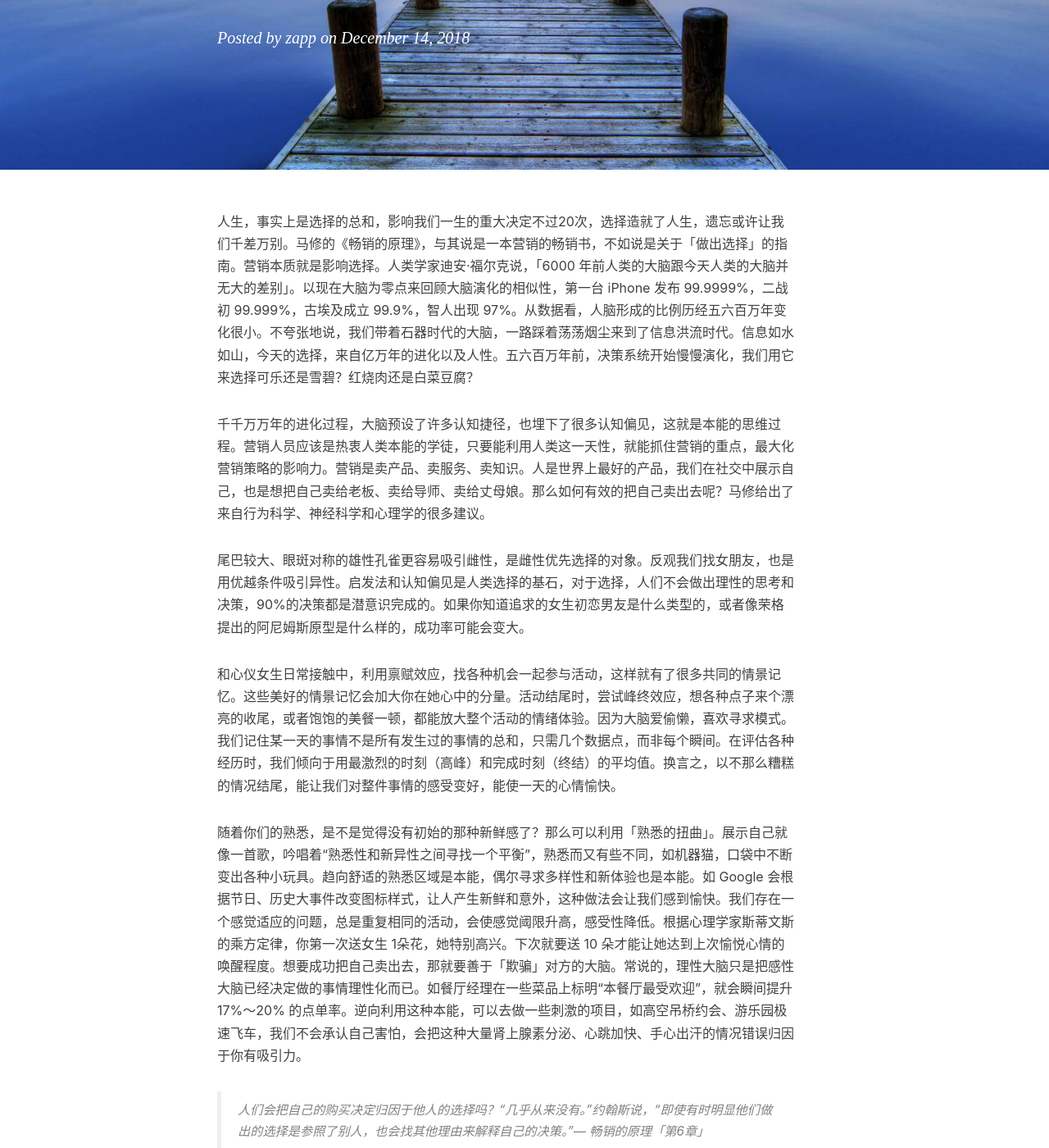
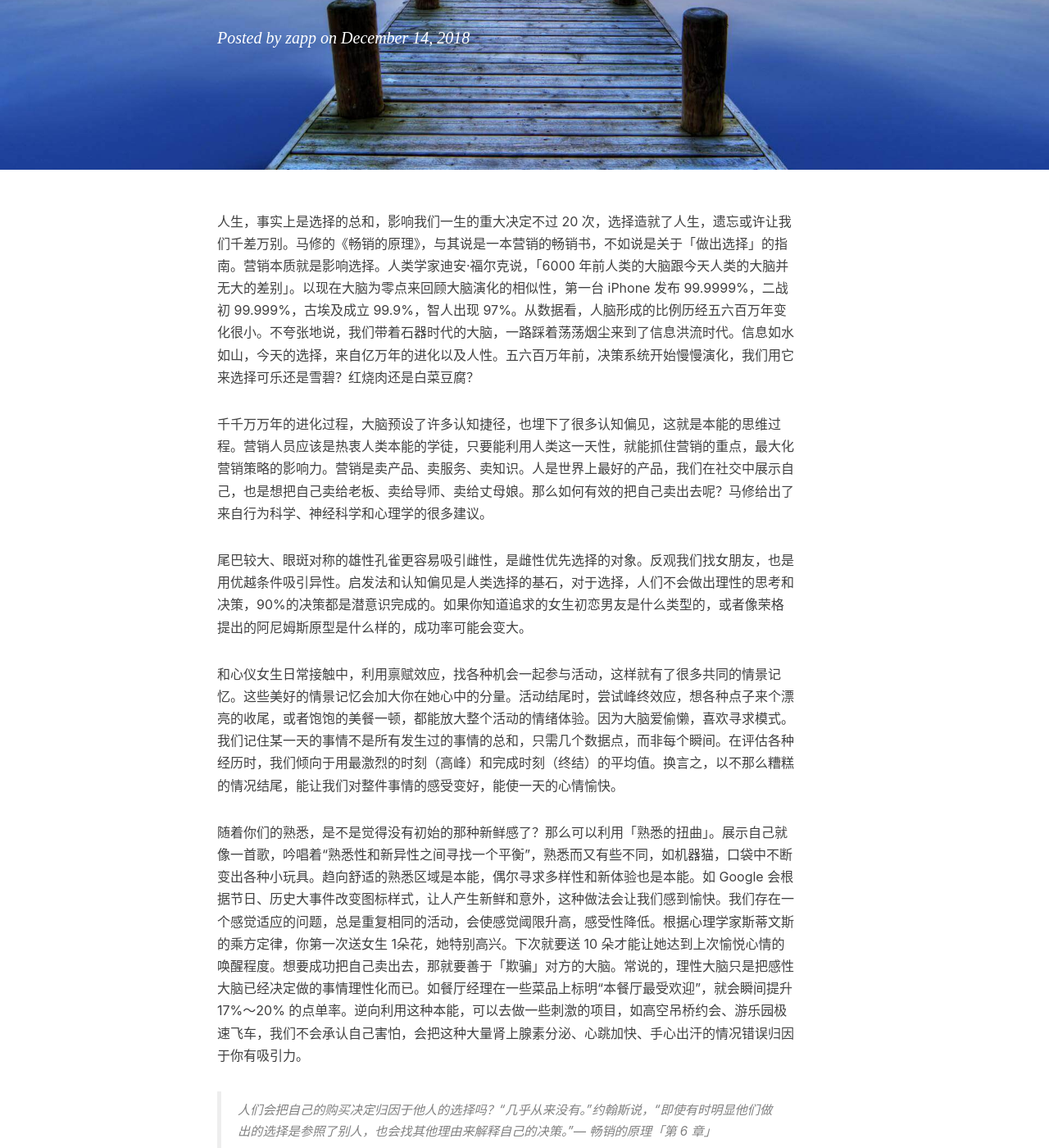
Before and after one commit to zapp926/blog, a Jekyll site: the page built from _posts/2018-12-14-the-business-of-chice.md, in a window 1280 px wide and 1400 px high, scrolled down 358 px. Shown: the whole window at 82% size. Built offline with Jekyll 4.4.1, drawn with Linux system fonts in a browser that asks for light colours; nearby versions of some CDN libraries; comment, search, counter and statistics services are not loaded; some of the changed text lies outside the part shown.

Commit message:
change format

```diff
--- a/_posts/2018-12-14-the-business-of-chice.md
+++ b/_posts/2018-12-14-the-business-of-chice.md
@@ -9,7 +9,7 @@ tags:
     - 读书笔记
 ---
 
-人生，事实上是选择的总和，影响我们一生的重大决定不过20次，选择造就了人生，遗忘或许让我们千差万别。马修的《畅销的原理》，与其说是一本营销的畅销书，不如说是关于「做出选择」的指南。营销本质就是影响选择。人类学家迪安·福尔克说，「6000 年前人类的大脑跟今天人类的大脑并无大的差别」。以现在大脑为零点来回顾大脑演化的相似性，第一台 iPhone 发布 99.9999%，二战初 99.999%，古埃及成立 99.9%，智人出现 97%。从数据看，人脑形成的比例历经五六百万年变化很小。不夸张地说，我们带着石器时代的大脑，一路踩着荡荡烟尘来到了信息洪流时代。信息如水如山，今天的选择，来自亿万年的进化以及人性。五六百万年前，决策系统开始慢慢演化，我们用它来选择可乐还是雪碧？红烧肉还是白菜豆腐？
+人生，事实上是选择的总和，影响我们一生的重大决定不过 20 次，选择造就了人生，遗忘或许让我们千差万别。马修的《畅销的原理》，与其说是一本营销的畅销书，不如说是关于「做出选择」的指南。营销本质就是影响选择。人类学家迪安·福尔克说，「6000 年前人类的大脑跟今天人类的大脑并无大的差别」。以现在大脑为零点来回顾大脑演化的相似性，第一台 iPhone 发布 99.9999%，二战初 99.999%，古埃及成立 99.9%，智人出现 97%。从数据看，人脑形成的比例历经五六百万年变化很小。不夸张地说，我们带着石器时代的大脑，一路踩着荡荡烟尘来到了信息洪流时代。信息如水如山，今天的选择，来自亿万年的进化以及人性。五六百万年前，决策系统开始慢慢演化，我们用它来选择可乐还是雪碧？红烧肉还是白菜豆腐？
 
 千千万万年的进化过程，大脑预设了许多认知捷径，也埋下了很多认知偏见，这就是本能的思维过程。营销人员应该是热衷人类本能的学徒，只要能利用人类这一天性，就能抓住营销的重点，最大化营销策略的影响力。营销是卖产品、卖服务、卖知识。人是世界上最好的产品，我们在社交中展示自己，也是想把自己卖给老板、卖给导师、卖给丈母娘。那么如何有效的把自己卖出去呢？马修给出了来自行为科学、神经科学和心理学的很多建议。
 
@@ -19,13 +19,13 @@ tags:
 
 随着你们的熟悉，是不是觉得没有初始的那种新鲜感了？那么可以利用「熟悉的扭曲」。展示自己就像一首歌，吟唱着“熟悉性和新异性之间寻找一个平衡”，熟悉而又有些不同，如机器猫，口袋中不断变出各种小玩具。趋向舒适的熟悉区域是本能，偶尔寻求多样性和新体验也是本能。如 Google 会根据节日、历史大事件改变图标样式，让人产生新鲜和意外，这种做法会让我们感到愉快。我们存在一个感觉适应的问题，总是重复相同的活动，会使感觉阈限升高，感受性降低。根据心理学家斯蒂文斯的乘方定律，你第一次送女生 1朵花，她特别高兴。下次就要送 10 朵才能让她达到上次愉悦心情的唤醒程度。想要成功把自己卖出去，那就要善于「欺骗」对方的大脑。常说的，理性大脑只是把感性大脑已经决定做的事情理性化而已。如餐厅经理在一些菜品上标明“本餐厅最受欢迎”，就会瞬间提升 17%～20% 的点单率。逆向利用这种本能，可以去做一些刺激的项目，如高空吊桥约会、游乐园极速飞车，我们不会承认自己害怕，会把这种大量肾上腺素分泌、心跳加快、手心出汗的情况错误归因于你有吸引力。
 
-> 人们会把自己的购买决定归因于他人的选择吗？“几乎从来没有。”约翰斯说，“即使有时明显他们做出的选择是参照了别人，也会找其他理由来解释自己的决策。”— 畅销的原理「第6章」
+> 人们会把自己的购买决定归因于他人的选择吗？“几乎从来没有。”约翰斯说，“即使有时明显他们做出的选择是参照了别人，也会找其他理由来解释自己的决策。”— 畅销的原理「第 6 章」
 
 交往过程中，你有没有挖空心思想各种共同话题来增进了解呢？那么怎么做才更有效呢？罗伯特·西奥迪尼说，「在奉承面前，我们都软弱无力」。这种奉承连最聪明的人都抵抗不住。行为科学的实验发现，就连来自无灵魂声音（如计算机）的奉承都能奏效。相处中营造一种她很聪明、好看和幸运的感觉也好，错觉也罢。因为这也是本能。远古时代，黑猩猩靠互相捉虱子、梳理毛发来维系友谊。群落规模达到一定限度，语言或确切说「闲谈八卦」代替了捉虱子，成为维护社会关系的工具。对社会脑的最佳奖励是认可对方、给对方充分的谈话空间，这样会激活奖励系统，释放多巴胺和内啡肽，把我们带入感觉愉悦的发现模式。你们闲聊时，尽量让她展示自己。然后不经意的寻找你们的共同之处。因为我们的大脑喜欢强加因果、找相关。万事万物中总会存在弱连接，我们擅长发现这种联系。「联系在一起，具有一种吸引力，比如相同的名字、字母或生日，使得品牌有机会建立与消费者的共鸣、联系、推动消费者的行动。」更进一步，可以尝试「纯粹所有权效应」，由比利时心理学家约瑟夫·尼坦发现，你们偏好自己姓名中的字母，在选择中会倾向于这些字母，让他们列出最喜欢的 6 个字母，也常常会选择姓名中的字母。所以你们可以用自己名字里的字母，起一个很相似的网名，因为姓名对于我们有着特殊的意义，能够拉近你们的距离。同时呢，趁机逆向用用抄袭式择偶的办法，比如偶尔透露下你和几个异性朋友关系比较铁，同样也会加分哦。
 
 以上技巧也不是金科玉律，需要随情景而变。比如，你在黑暗的车库中寻找一颗螺丝钉，你会打开手电筒，睁大眼睛寻找。如果这时车库被打开，阳光洒进来，那么你可能会眯起眼睛寻找。同样的目的，不同的情境，会改变我们的策略。总之，畅销的原理就是利用科学和人性，让选择变得简单，接近本能！愿大家都能找到那个「一起旋转木马、炉边灶台的伴侣」。
 
-> 「生活中充满着令人痛苦的决定和道德选择。有些很重大，而更多的并没有那么重大。但是！我们做出的选择决定了我们的人生。人生，事实上是选择的总和。— Louis Levy」
+> 「生活中充满着令人痛苦的决定和道德选择。有些很重大，而更多的并没有那么重大。但是！我们做出的选择决定了我们的人生。人生，事实上是选择的总和。——Louis Levy」
 
 #### ChangeLog
 
```
Also changed, not shown: _posts/2018-08-26-tell_story.md (+1 -1 lines), _posts/2018-10-14-life-circle.md (+0 -1 lines), _posts/2018-11-12-psycholopy of intelligence analysisi-note.md (+0 -2 lines), _posts/2018-11-23-Have a good day.md (+2 -2 lines), _posts/2018-12-24-The-Brain-That-Change-Itselg.md (+1 -1 lines).
